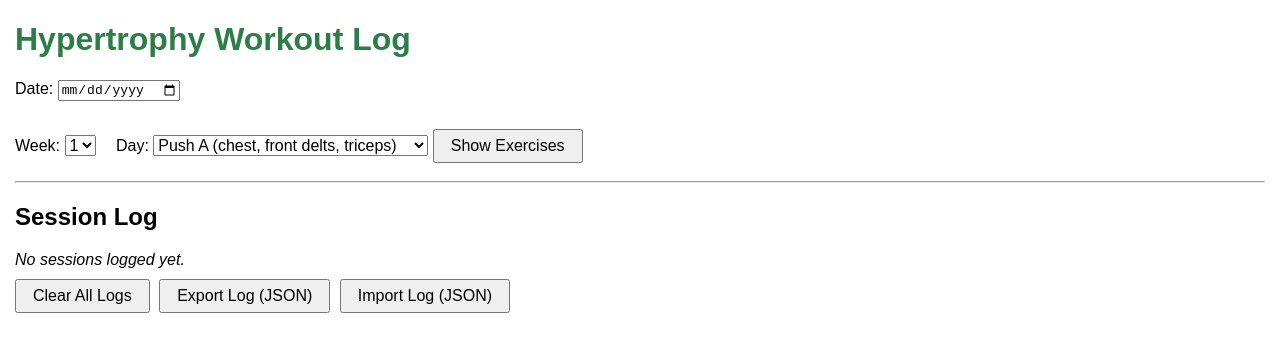
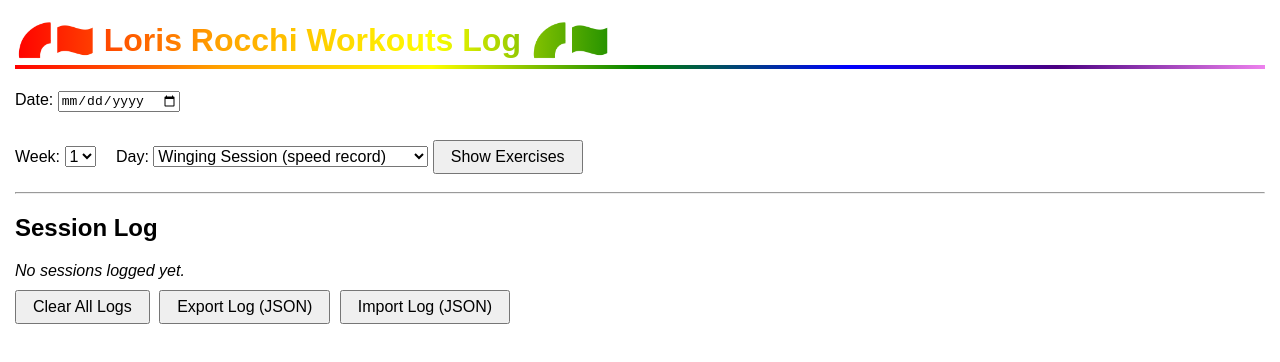
Before and after one commit to adolforais/loris_rocchi_workout_log, a plain HTML site: page index.html in a window 1280 px wide. Drawn offline with Linux system fonts and the light colour scheme.

Commit message:
Update index.html
format style and changed workouts order

```diff
--- a/index.html
+++ b/index.html
@@ -3,10 +3,20 @@
 <head>
   <meta charset="UTF-8" />
   <meta name="viewport" content="width=device-width, initial-scale=1" />
-  <title>Loris Maracao Workouts Log</title>
+  <title>Loris Rocchi Workouts Log</title>
   <style>
     body { font-family: Arial, sans-serif; margin: 15px; }
-    h1 { color: #2d7d46; }
+        h1 {
+      color: transparent;
+      background: linear-gradient(to right, red, orange, yellow, green, blue, indigo, violet);
+      -webkit-background-clip: text;
+      background-clip: text;
+      border-bottom: 4px solid;
+      border-image-slice: 1;
+      border-width: 4px;
+      border-image-source: linear-gradient(to right, red, orange, yellow, green, blue, indigo, violet);
+      padding-bottom: 6px;
+    }
     label, select, input { font-size: 1em; }
     table { border-collapse: collapse; width: 100%; margin-top: 10px; }
     th, td { border: 1px solid #bbb; padding: 6px; text-align: center; }
@@ -18,7 +28,9 @@
 </head>
 <body>
   <div id="mainContent">
-    <h1>Hypertrophy Workout Log</h1>
+    <h1 style="background: linear-gradient(to right, red, orange, yellow, green, blue, indigo, violet); -webkit-background-clip: text; color: transparent;">
+  🌈🏳️‍🌈 Loris Rocchi Workouts Log 🌈🏳️‍🌈
+</h1>
     <form id="logForm">
       <label>Date: <input type="date" id="date" required></label><br><br>
       <label>Week:
@@ -31,13 +43,13 @@
       </label>
       <label style="margin-left:1em">Day:
         <select id="day" required>
+          <option value="WingA">Winging Session (speed record)</option>
           <option value="PushA">Push A (chest, front delts, triceps)</option>
           <option value="PullA">Pull A (lats, upper back, biceps)</option>
           <option value="LowerA">Lower A (quad dominant)</option>
           <option value="PushB">Push B (chest, side delts, triceps)</option>
           <option value="PullB">Pull B (upper-back thickness, arms)</option>
           <option value="LowerB">Lower B (posterior-chain bias)</option>
-          <option value="WingA">Winging Session (speed record)</option>
         </select>
       </label>
       <button type="button" class="btn" onclick="generateTable()">Show Exercises</button>
@@ -55,6 +67,9 @@
   <script>
     // --- WORKOUT LOGIC ---
     const program = {
+      WingA: [
+        { name: "Speed Record", sets: [1,1,1,1], reps: [""] } // placeholder, no real sets/reps needed here
+      ],
       PushA: [
         { name: "Barbell bench press", sets: [4,4,4,3], reps: ["6-8","6-8","6-8","6-8"] },
         { name: "Incline dumbbell press", sets: [3,3,3,2], reps: ["8-10","8-10","8-10","8-10"] },
@@ -100,9 +115,6 @@
         { name: "Hip thrust", sets: [3,3,3,2], reps: ["10-12","10-12","10-12","10-12"] },
         { name: "Seated leg curl", sets: [3,4,5,2], reps: ["10-12","10-12","10-12","10-12"] },
         { name: "Leg-press calf raise", sets: [4,5,6,3], reps: ["12-15","12-15","12-15","12-15"] },
-      ],
-      WingA: [
-        { name: "Speed Record", sets: [1,1,1,1], reps: [""] } // placeholder, no real sets/reps needed here
       ],
     };
 
```
